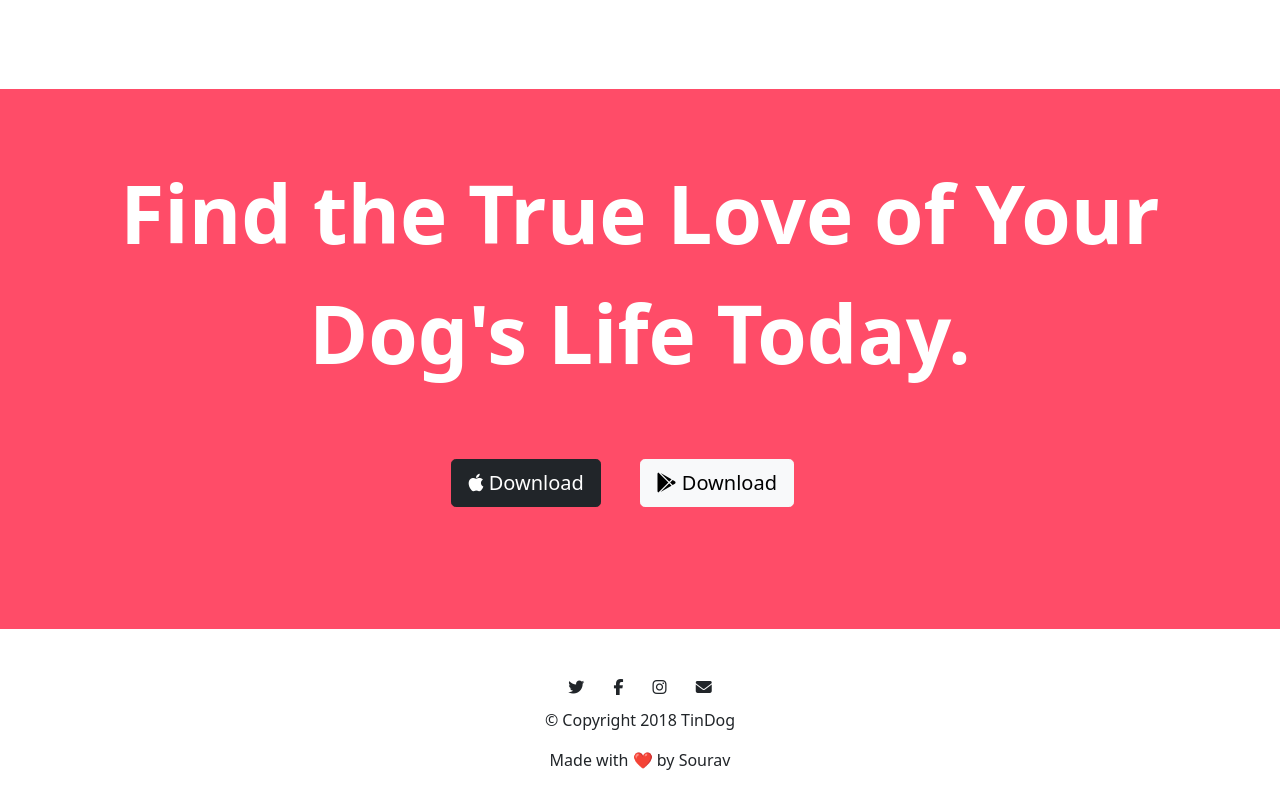
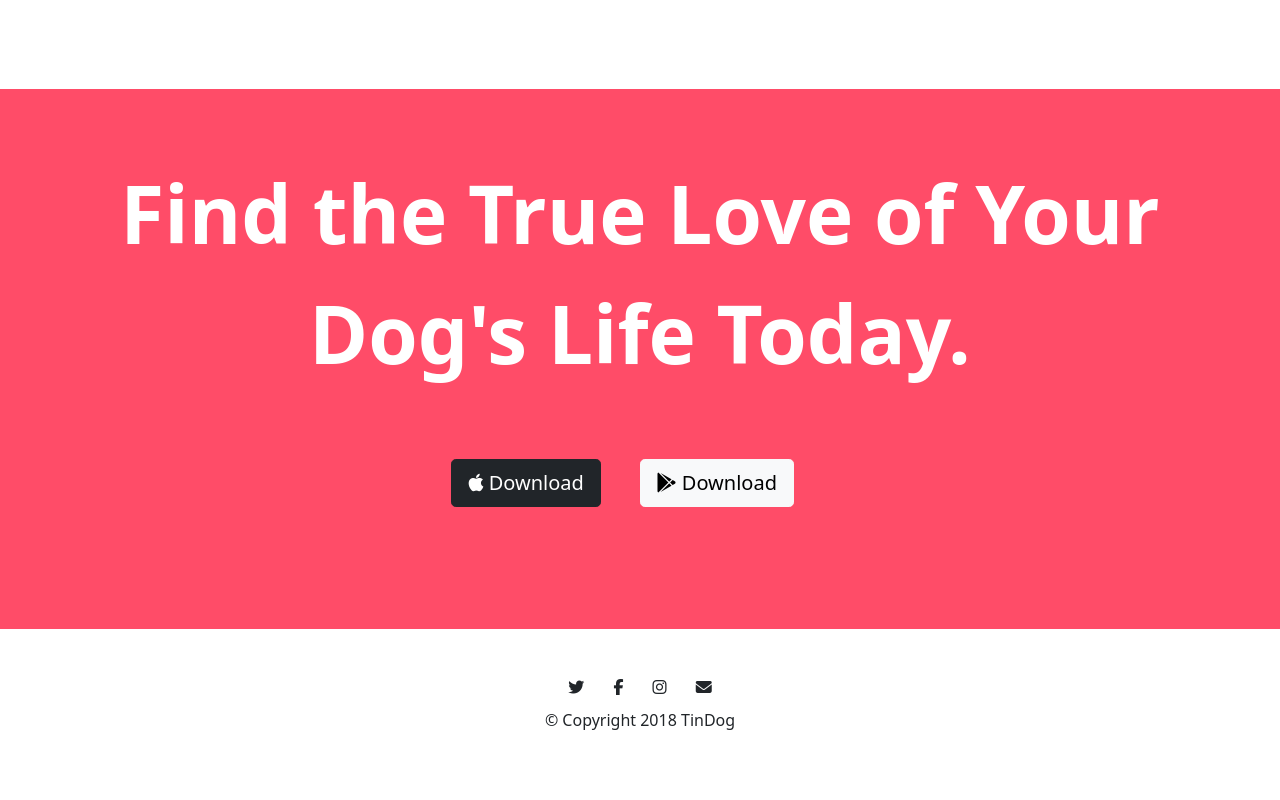
Before and after one commit to sourav-harsh/TinDog, a plain HTML site: page index.html in a window 1280 px wide. Shown: the part 2605-3405 px from the top of the page. After the commit the page ends 3365 px from the top, so only its background shows below. Drawn offline with nearby package versions, Linux system fonts and the light colour scheme.

Commit message:
Revert "Update index.html"

```diff
--- a/index.html
+++ b/index.html
@@ -215,7 +215,6 @@
     <i class="fab fa-instagram footer"></i>
     <i class="fas fa-envelope footer"></i>
     <p>© Copyright 2018 TinDog</p>
-    <p>Made with ❤️ by Sourav</p>
 
   </footer>
 
```
